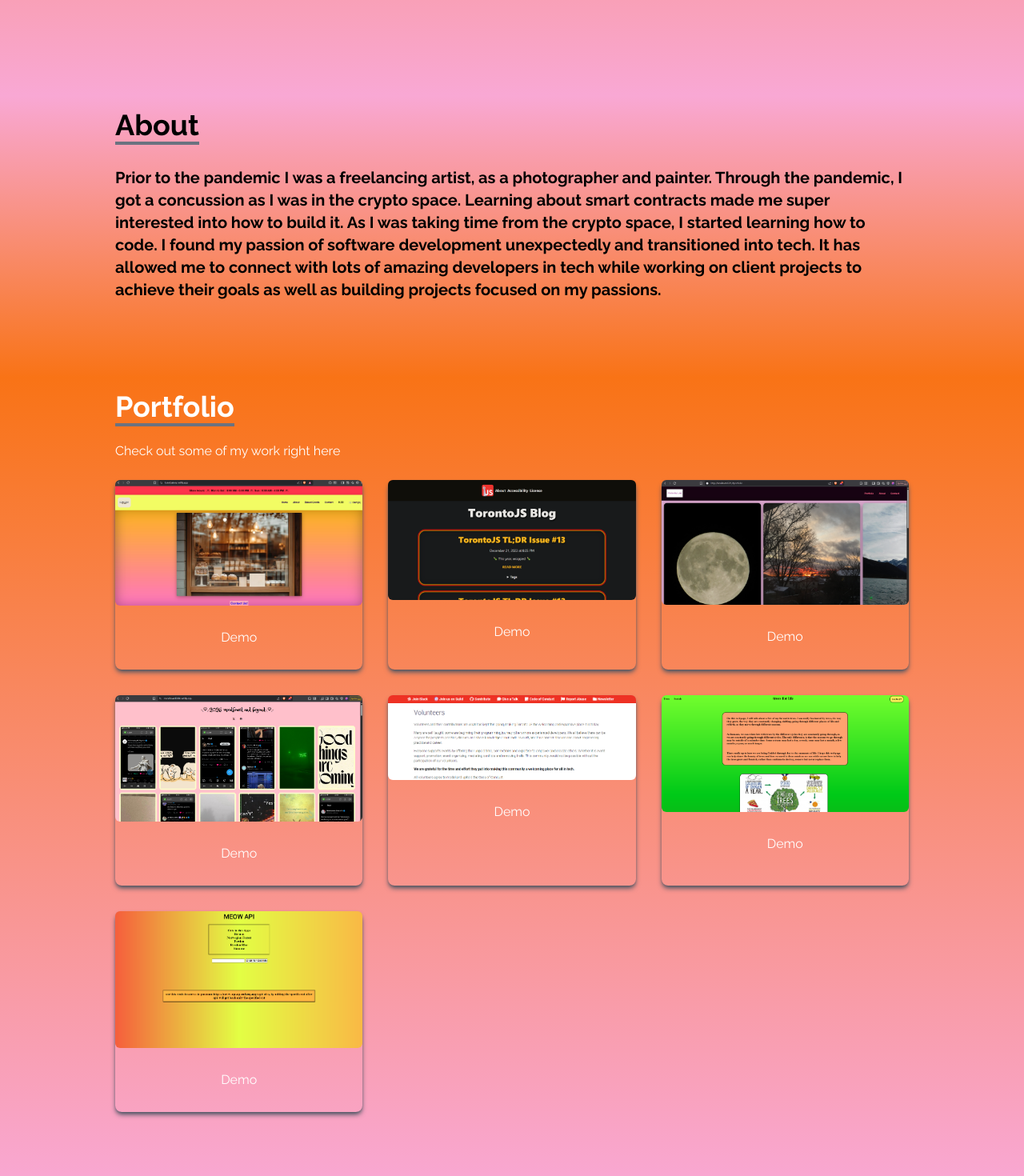
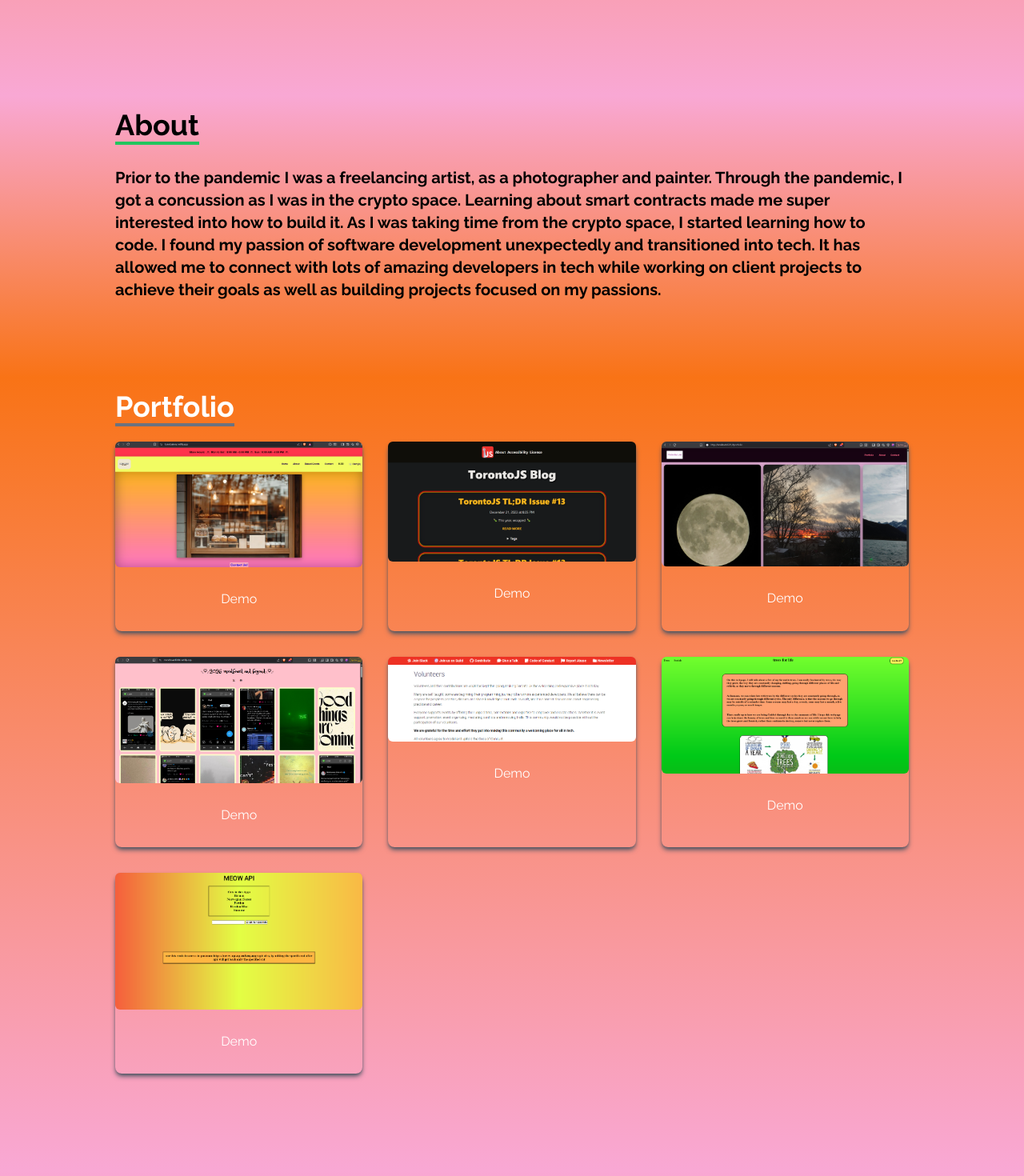
Before and after one commit to lunarfrm777/portfolio, a React (Create React App) app: page / in a window 1280 px wide. Shown: the part 760-2230 px from the top of the page at 80% size. Built offline with nearby package versions, Linux system fonts and the light colour scheme.

Commit message:
padding to Portfolio component,, also updated underline to green in About

```diff
--- a/src/components/About.js
+++ b/src/components/About.js
@@ -8,7 +8,7 @@ const About = () => {
         justify-center w-full'>
             <div className='pb-8'>
                 <p className='text-4xl font-bold inline border-b-4
-                border-gray-500'>About</p>
+                border-green-500'>About</p>
             </div>
 
             <p className='text-xl mb-20'>
--- a/src/components/Portfolio.js
+++ b/src/components/Portfolio.js
@@ -63,10 +63,9 @@ const Portfolio = () => {
         <div className='max-w-screen-lg p-4 mx-auto flex flex-col justify-center w-full h-full'>
             <div classname='pb-8'>
                 <p className='text-4xl font-bold inline border-b-4 border-gray-500'>Portfolio</p>
-                <p className='py-6'>Check out some of my work right here</p>
             </div>
 
-            <div className='grid sm:grid-cols-2 md:grid-cols-3 gap-8 px-12 sm:px-0 mb-20'>
+            <div className='grid py-6 sm:grid-cols-2 md:grid-cols-3 gap-8 px-12 sm:px-0 mb-20'>
 
             {
                 portfolios.map(({ id, src, codeLink, demoLink }) => (
```
